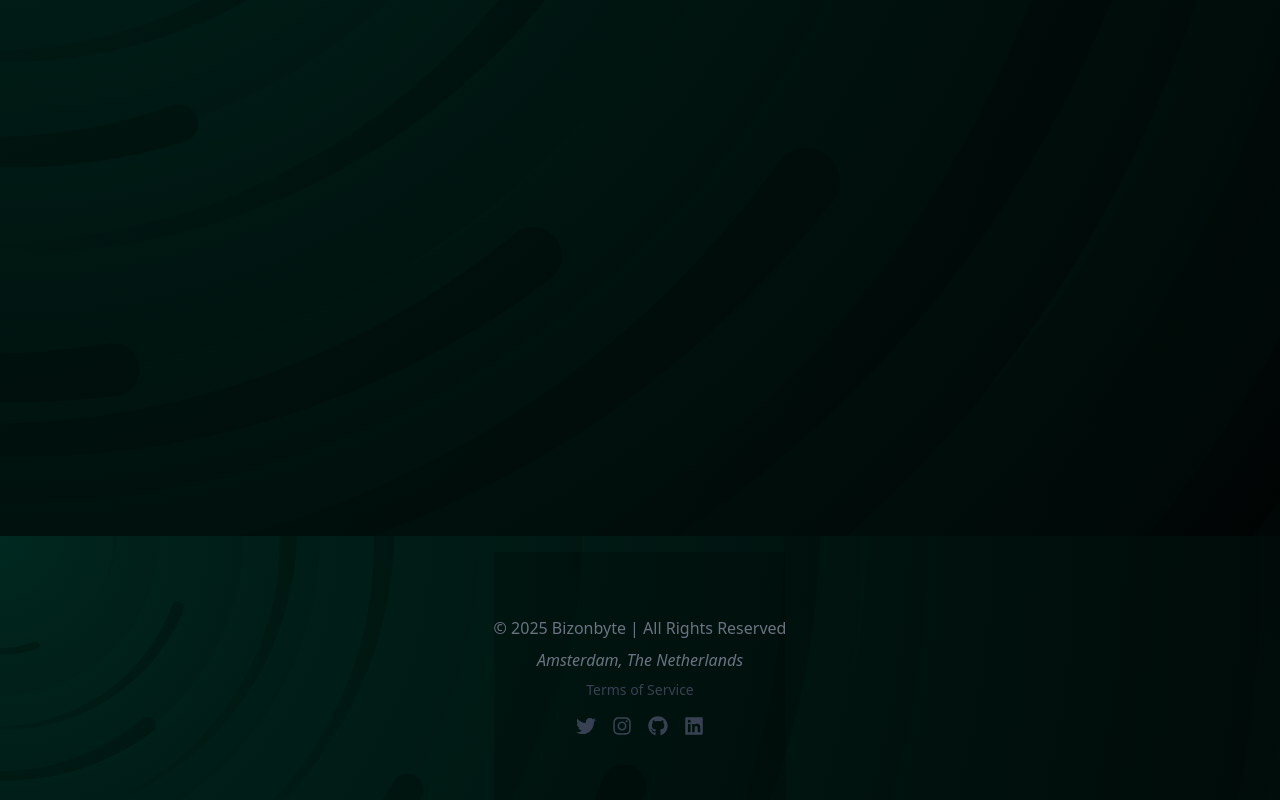
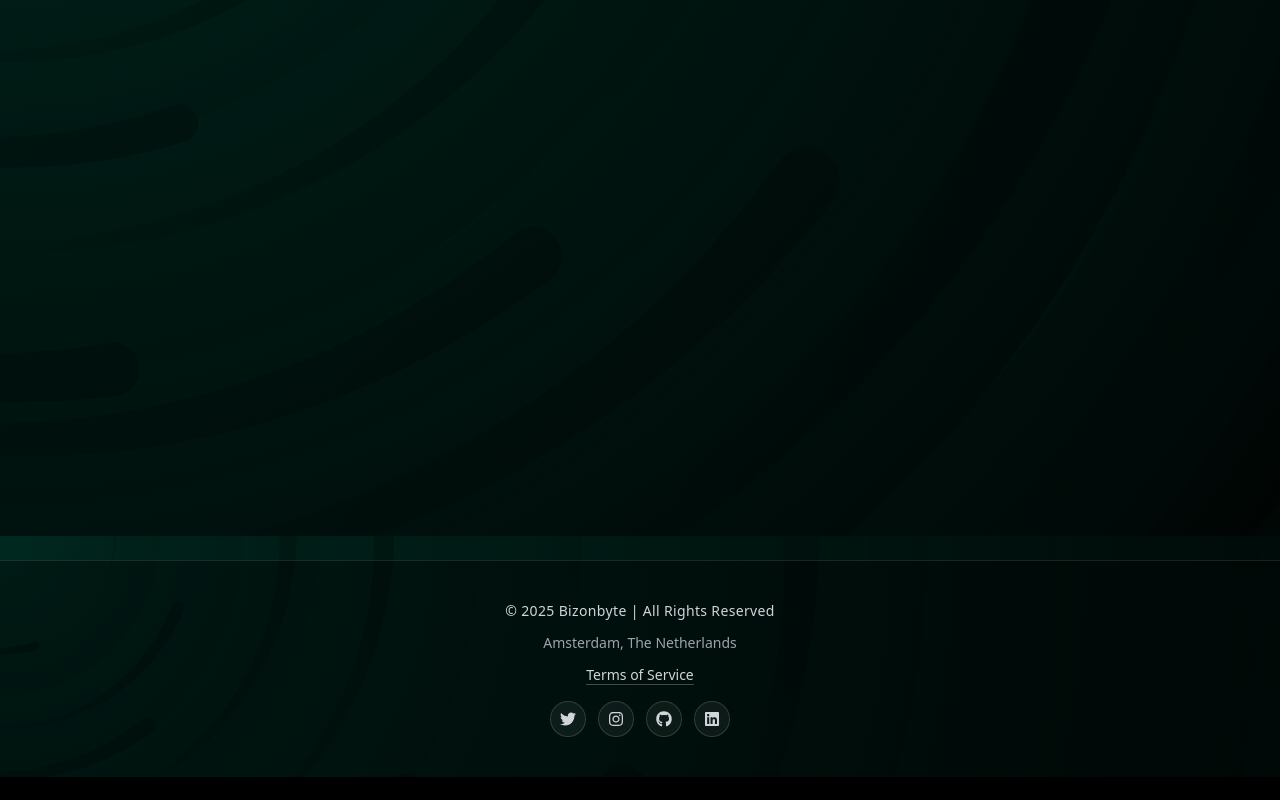
Before and after one commit to bizonbyte/bizonbyte, a Next.js app: page /blog in a window 1280 px wide. Shown: the part 424-1224 px from the top of the page. After the commit the page ends 1201 px from the top, so only its background shows below. Built offline with nearby package versions, Linux system fonts and the light colour scheme.

Commit message:
Fix footer styling problems

```diff
--- a/src/app/components/Footer.tsx
+++ b/src/app/components/Footer.tsx
@@ -6,56 +6,56 @@ const Footer = () => {
   const currentYear = new Date().getFullYear();
 
   return (
-    <footer className="text-gray-500 bg-[#00000033] py-16 mt-10">
-      <div className="container mx-auto flex flex-col items-center">
-        <div className="mb-2">
+    <footer className="w-full self-stretch mt-12 border-t border-white/10 bg-[#00000055] text-gray-300">
+      <div className="mx-auto w-full max-w-6xl px-4 md:px-8 py-10 flex flex-col items-center gap-3">
+        <div className="text-sm tracking-wide text-gray-300 text-center">
           &copy; {currentYear} Bizonbyte | All Rights Reserved
         </div>
-        <address className="mb-2">
+        <address className="not-italic text-sm text-gray-400 text-center">
           Amsterdam, The Netherlands
         </address>
         <Link
           href="/terms-of-service"
-          className="mb-4 text-sm text-gray-700 hover:text-blue-600 transition-colors duration-300"
+          className="text-sm text-gray-300 hover:text-[#93e8d4] transition-colors duration-200 underline underline-offset-4 decoration-white/25 hover:decoration-[#93e8d4]"
         >
           Terms of Service
         </Link>
-        <div className="flex space-x-4">
+        <div className="flex items-center gap-3 pt-1">
           <a
             href="https://twitter.com/bizonbyte"
             target="_blank"
             rel="noopener noreferrer"
-            className="text-gray-700 hover:text-blue-500 transition-colors duration-300"
+            className="h-9 w-9 rounded-full border border-white/15 bg-white/5 text-gray-300 hover:text-blue-400 hover:border-blue-400/60 hover:bg-blue-500/10 transition-all duration-200 flex items-center justify-center"
             aria-label="Twitter"
           >
-            <FaTwitter size={20} />
+            <FaTwitter size={16} />
           </a>
           <a
             href="https://instagram.com/bizonbyte"
             target="_blank"
             rel="noopener noreferrer"
-            className="text-gray-700 hover:text-pink-500 transition-colors duration-300"
+            className="h-9 w-9 rounded-full border border-white/15 bg-white/5 text-gray-300 hover:text-pink-400 hover:border-pink-400/60 hover:bg-pink-500/10 transition-all duration-200 flex items-center justify-center"
             aria-label="Instagram"
           >
-            <FaInstagram size={20} />
+            <FaInstagram size={16} />
           </a>
           <a
             href="https://github.com/bizonbyte"
             target="_blank"
             rel="noopener noreferrer"
-            className="text-gray-700 hover:text-white transition-colors duration-300"
+            className="h-9 w-9 rounded-full border border-white/15 bg-white/5 text-gray-300 hover:text-white hover:border-white/70 hover:bg-white/10 transition-all duration-200 flex items-center justify-center"
             aria-label="GitHub"
           >
-            <FaGithub size={20} />
+            <FaGithub size={16} />
           </a>
           <a
             href="https://linkedin.com/company/bizonbyte"
             target="_blank"
             rel="noopener noreferrer"
-            className="text-gray-700 hover:text-blue-700 transition-colors duration-300"
+            className="h-9 w-9 rounded-full border border-white/15 bg-white/5 text-gray-300 hover:text-blue-400 hover:border-blue-400/60 hover:bg-blue-500/10 transition-all duration-200 flex items-center justify-center"
             aria-label="LinkedIn"
           >
-            <FaLinkedin size={20} />
+            <FaLinkedin size={16} />
           </a>
         </div>
       </div>
--- a/src/pages/_app.tsx
+++ b/src/pages/_app.tsx
@@ -9,13 +9,15 @@ const inter = Inter({ subsets: ['latin'] })
 
 export default function MyApp({ Component, pageProps }: AppProps) {
   return (
-        <main className="flex min-h-screen flex-col items-center justify-between px-4 md:px-12 lg:px-24 pt-16">
+    <main className="flex min-h-screen flex-col items-stretch justify-between pt-16">
+      <div className="w-full px-4 md:px-12 lg:px-24">
         <div className="z-10 w-full items-center justify-between font-mono text-sm lg:flex">
           <Link href="/">
             <img src="/logo.svg" alt="Bizon Logo" width={84} height={37} />
           </Link>
         </div>
         <Component {...pageProps} />
+      </div>
       <Footer />
     </main>
   )
```
Lines whose indentation alone changed are shown as unchanged.
